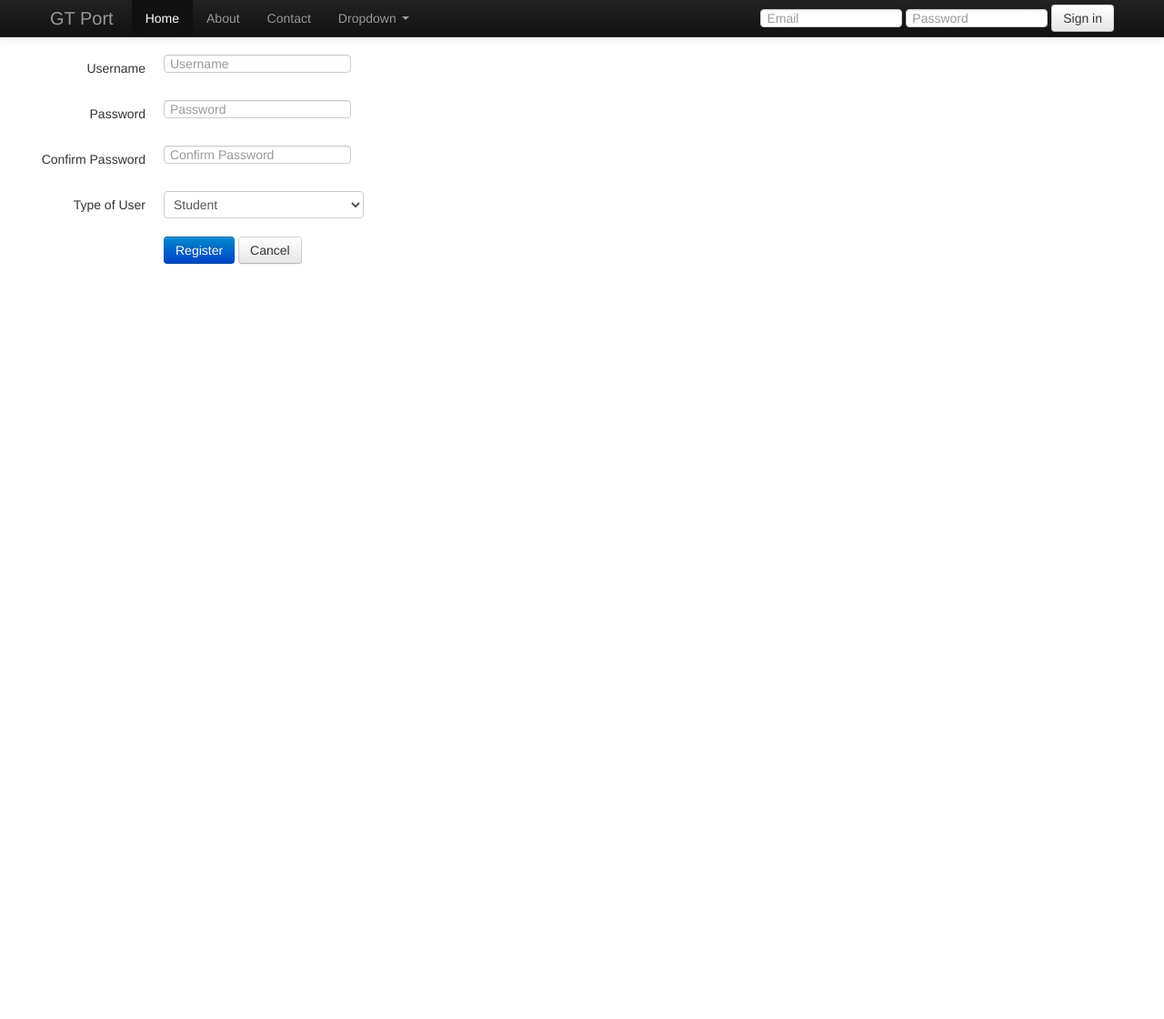
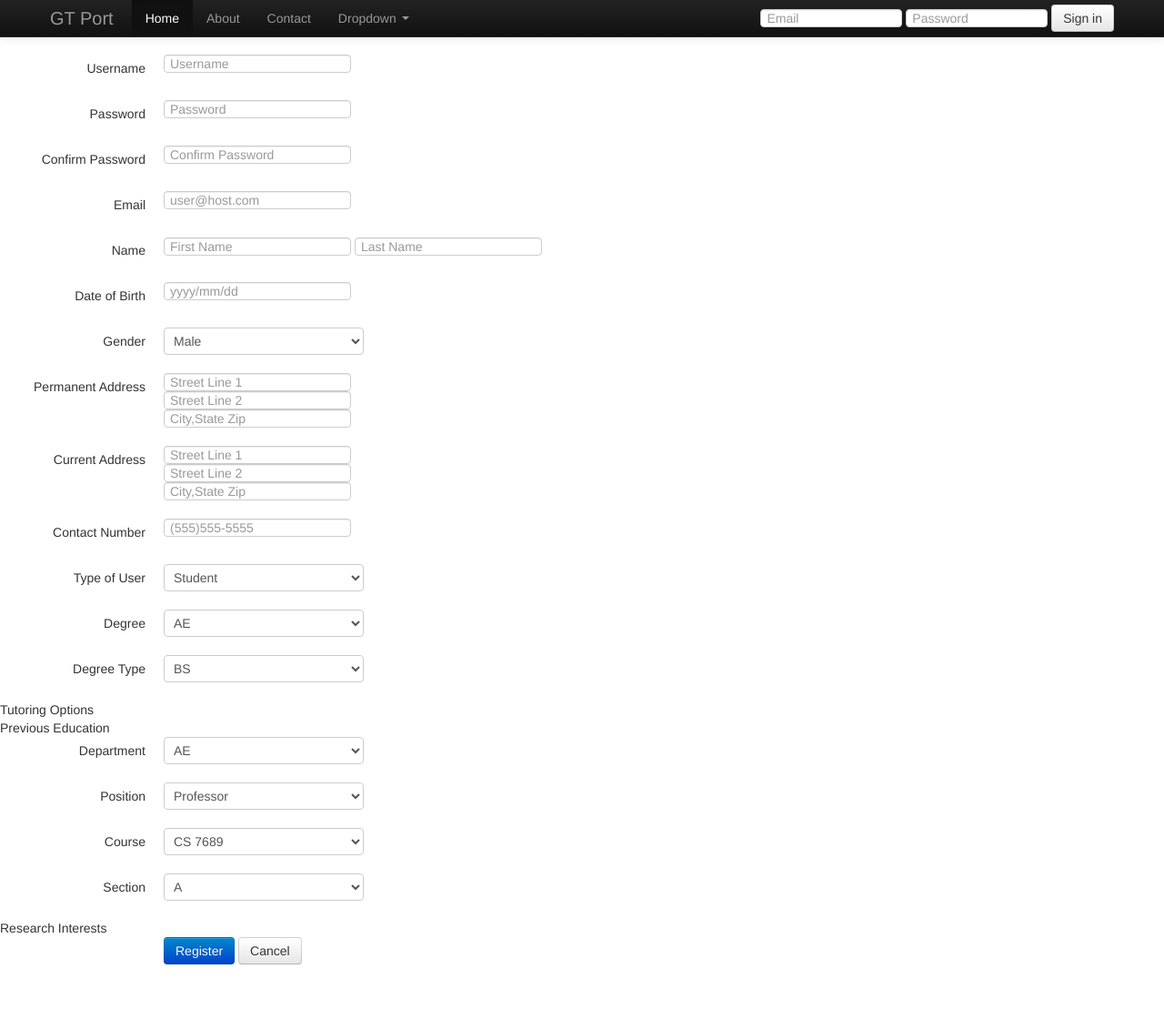
Before and after one commit to t-mart/gtport, a PHP site: page /create_account.php in a window 1280 px wide. Shown: the whole page at 91% size. Before the commit the page ends 290 px from the top, so only its background shows below. Run offline with PHP 8.4, Linux system fonts and the light colour scheme.

Commit message:
fleshed out the form some more, need to connect fields with db still though

```diff
--- a/create_account.php
+++ b/create_account.php
@@ -24,17 +24,127 @@
 				</div>
 			</div>
 			<div class="control-group">
+				<label class="control-label" for="email">Email</label>
+				<div class="controls">
+					<input type="email" id="email" placeholder="user@host.com">
+				</div>
+			</div>
+			<div class="control-group">
+				<label class="control-label" for="first_name">Name</label>
+				<div class="controls">
+					<input type="text" id="first_name" placeholder="First Name">
+					<input type="text" id="last_name" placeholder="Last Name">
+				</div>
+			</div>
+			<div class="control-group">
+				<label class="control-label" for="dob">Date of Birth</label>
+				<div class="controls">
+					<input type="text" id="dob" placeholder="yyyy/mm/dd">
+				</div>
+			</div>
+			<div class="control-group">
+				<label class="control-label" for="gender">Gender</label>
+				<div class="controls">
+					<select id="gender">
+						<option>Male</option>
+						<option>Female</option>
+					</select>
+				</div>
+			</div>
+			<div class="control-group">
+				<label class="control-label" for="permanent_address">Permanent Address</label>
+				<div class="controls">
+					<input type="text" id="permanent_address_line1" placeholder="Street Line 1"><br/>
+					<input type="text" id="permanent_address_line2" placeholder="Street Line 2"><br/>
+					<input type="text" id="permanent_address_line3" placeholder="City,State Zip">
+				</div>
+			</div>
+			<div class="control-group">
+				<label class="control-label" for="current_address">Current Address</label>
+				<div class="controls">
+					<input type="text" id="current_address_line1" placeholder="Street Line 1"><br/>
+					<input type="text" id="current_address_line2" placeholder="Street Line 2"><br/>
+					<input type="text" id="current_address_line3" placeholder="City,State Zip">
+				</div>
+			</div>
+			<div class="control-group">
+				<label class="control-label" for="phone_number">Contact Number</label>
+				<div class="controls">
+					<input type="tel" id="phone_number" placeholder="(555)555-5555">
+				</div>
+			</div>
+			<div class="control-group">
 				<label class="control-label" for="user_type">Type of User</label>
 				<div class="controls">
-					<select>
+					<select id="user_type">
 						<option>Student</option>
 						<option>Faculty</option>
 					</select>
 				</div>
 			</div>
 			<div id="student_options">
+				<div class="control-group">
+					<label class="control-label" for="student_degree">Degree</label>
+					<div class="controls">
+						<select id="student_degree">
+						<!-- TODO Populate options from DB-->
+							<option>AE</option>
+						</select>
+					</div>
+				</div>
+				<div class="control-group">
+					<label class="control-label" for="student_degree_type">Degree Type</label>
+					<div class="controls">
+						<select id="student_degree_type">
+							<option>BS</option>
+							<option>MS</option>
+							<option>PhD</option>
+						</select>
+					</div>
+				</div>
+				<div>Tutoring Options</div>
+				<div>Previous Education</div>
 			</div>
 			<div id="faculty_options">
+				<div class="control-group">
+					<label class="control-label" for="faculty_department">Department</label>
+					<div class="controls">
+						<select id="faculty_department">
+						<!-- TODO Populate options from DB-->
+							<option>AE</option>
+						</select>
+					</div>
+				</div>
+				<div class="control-group">
+					<label class="control-label" for="faculty_position">Position</label>
+					<div class="controls">
+						<select id="faculty_position">
+						<!-- TODO Populate options from DB-->
+							<option>Professor</option>
+							<option>Associate Professor</option>
+							<option>Assistant Professor</option>
+						</select>
+					</div>
+				</div>
+				<div class="control-group">
+					<label class="control-label" for="faculty_course">Course</label>
+					<div class="controls">
+						<select id="faculty_course">
+						<!-- TODO Populate options from DB-->
+							<option>CS 7689</option>
+						</select>
+					</div>
+				</div>
+				<div class="control-group">
+					<label class="control-label" for="faculty_course_section">Section</label>
+					<div class="controls">
+						<select id="faculty_course_section">
+						<!-- TODO Populate options from DB-->
+							<option>A</option>
+						</select>
+					</div>
+				</div>
+				<div>Research Interests</div>
 			</div>
 			<div class="form-options controls">
 				<button type="submit" class="btn btn-primary">Register</button>
@@ -42,5 +152,10 @@
 			</div>
 
 		</form>
+	<script>
+		$(document).ready(function() {
+			 //$("#faculty_options").hide();
+		});
+	</script>
   </body>
 </html>
```
